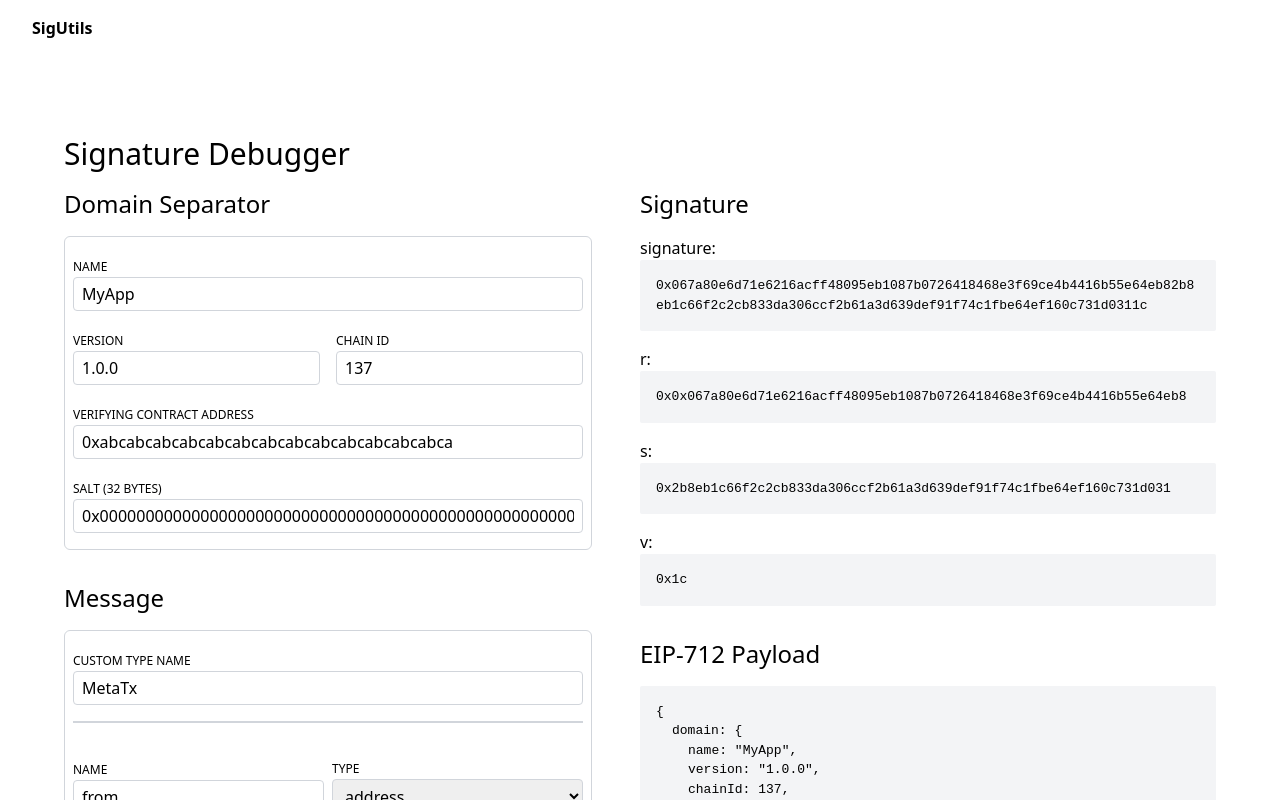
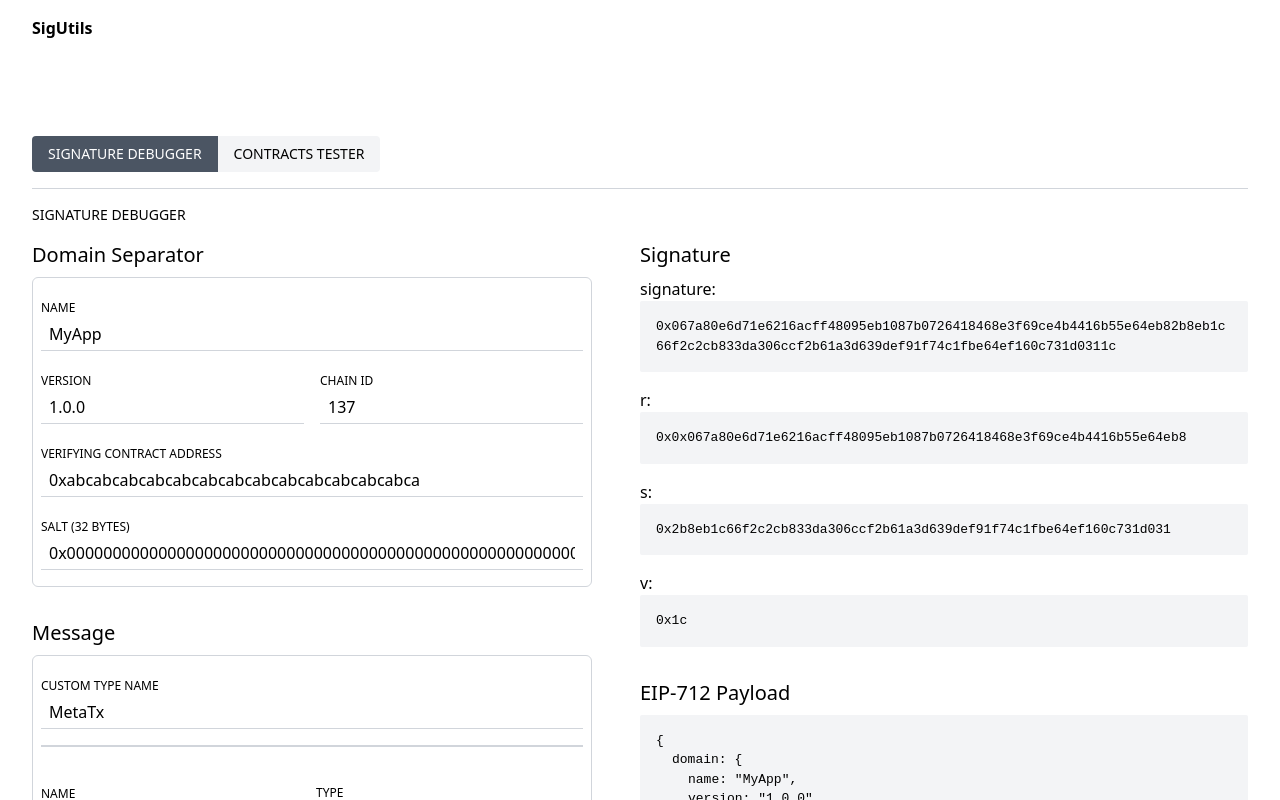
Before and after one commit to johnmosesman/signature-utils, a Next.js app: page / in a window 1280 px wide. Shown: the top 800 px of the page. Built offline with nearby package versions, Linux system fonts and the light colour scheme.

Commit message:
Header and panel switcher

```diff
--- /dev/null
+++ b/components/contract-tester.tsx
@@ -0,0 +1,88 @@
+import { useState } from "react";
+import { useABI } from "../lib/hooks/use-abi";
+
+const mUSDC_ADDRESS = "0xdd9185db084f5c4fff3b4f70e7ba62123b812226";
+
+const executeFunction = async (functionName: string) => {
+  console.log("functionName", functionName);
+  //
+};
+
+const contractAddressChanged = async (
+  e: React.ChangeEvent<HTMLInputElement>,
+  setContractAddress: Function
+) => {
+  e.preventDefault();
+
+  console.log("contractAddressChanged()");
+
+  const contractAddress = e.target.value;
+
+  if (!e.target.value) {
+    return;
+  }
+
+  setContractAddress(contractAddress);
+};
+
+const ContractTester = () => {
+  const [contractAddress, setContractAddress] = useState<string>(mUSDC_ADDRESS);
+
+  const abi = useABI(contractAddress);
+  const filteredABI = abi?.filter((item) => item.type === "function");
+
+  const [result, setResult] = useState<string>();
+
+  return (
+    <>
+      <div className="mb-8">
+        <h1 className="mb-4 text-sm uppercase">Contracts Tester</h1>
+
+        <form>
+          <label htmlFor="contractAddress">Contract Address</label>
+          <input
+            name="contractAddress"
+            type="text"
+            className="w-full rounded-sm border border-gray-400 py-1"
+            defaultValue={contractAddress}
+            onChange={(e) => contractAddressChanged(e, setContractAddress)}
+            placeholder="0xabcabcabcabcabcabcabcabcabcabcabcabcabca"
+          />
+        </form>
+      </div>
+
+      {result && (
+        <div className="mb-8">
+          <h1 className="mb-2 text-xl">Result</h1>
+        </div>
+      )}
+
+      <div className="mb-8">
+        <h1 className="mb-2 text-xl">ABI</h1>
+
+        <div className="bg-gray-100 p-4 rounded break-all">
+          {filteredABI &&
+            filteredABI.length > 0 &&
+            filteredABI.map((item, index) => {
+              return (
+                <div key={index} className="flex flex-row mb-4 items-center">
+                  <p className="mr-4 w-[75%]">{item.name}</p>
+
+                  <div className="flex justify-end w-[25%]">
+                    <button
+                      onClick={() => executeFunction(item.name)}
+                      className="rounded border border-gray-300 px-4 py-1"
+                    >
+                      Test
+                    </button>
+                  </div>
+                </div>
+              );
+            })}
+        </div>
+      </div>
+    </>
+  );
+};
+
+export default ContractTester;
--- a/components/domain-separator-builder.tsx
+++ b/components/domain-separator-builder.tsx
@@ -16,7 +16,6 @@ export default function DomainSeparatorBuilder({ domain, setDomain }: Props) {
               <input
                 name="name"
                 type="text"
-                className="w-full rounded-sm border border-gray-400 py-1"
                 defaultValue={domain?.name}
                 onChange={(e) => setDomain({ ...domain, name: e.target.value })}
                 placeholder="MyCoolApp"
@@ -29,7 +28,6 @@ export default function DomainSeparatorBuilder({ domain, setDomain }: Props) {
                 <input
                   name="version"
                   type="text"
-                  className="w-full rounded-sm border border-gray-400 py-1"
                   defaultValue={domain?.version}
                   onChange={(e) =>
                     setDomain({ ...domain, version: e.target.value })
@@ -43,7 +41,6 @@ export default function DomainSeparatorBuilder({ domain, setDomain }: Props) {
                 <input
                   name="chainId"
                   type="text"
-                  className="w-full rounded-sm border border-gray-400 py-1"
                   defaultValue={domain?.chainId}
                   onChange={(e) =>
                     setDomain({ ...domain, chainId: e.target.value })
@@ -60,7 +57,6 @@ export default function DomainSeparatorBuilder({ domain, setDomain }: Props) {
               <input
                 name="verifyingContract"
                 type="text"
-                className="w-full rounded-sm border border-gray-400 py-1"
                 defaultValue={domain?.verifyingContract}
                 onChange={(e) =>
                   setDomain({ ...domain, verifyingContract: e.target.value })
@@ -74,7 +70,6 @@ export default function DomainSeparatorBuilder({ domain, setDomain }: Props) {
               <input
                 name="salt"
                 type="text"
-                className="w-full rounded-sm border border-gray-400 py-1"
                 defaultValue={domain?.salt}
                 onChange={(e) => setDomain({ ...domain, salt: e.target.value })}
                 placeholder="0x0000000000000000000000000000000000000000000000000000000000000089"
--- a/components/header.tsx
+++ b/components/header.tsx
@@ -2,7 +2,7 @@ import Link from "next/link";
 
 export default function Header() {
   return (
-    <div className="flex flex-row items-center justify-between px-4 mt-4 md:px-8 ">
+    <div className="flex flex-row items-center justify-between px-4 mt-4 md:px-8">
       <Link href="/">
         <a className="font-semibold">SigUtils</a>
       </Link>
--- a/components/signature-debugger.tsx
+++ b/components/signature-debugger.tsx
@@ -50,27 +50,25 @@ export default function SignatureDebugger({
   const signatureResult = useSignature(data);
 
   return (
-    <main className="relative mx-auto mt-12 min-h-screen bg-white px-4 pb-12 md:px-8 lg:mt-24 lg:max-w-7xl ">
-      <h1 className="mb-4 text-3xl">Signature Debugger</h1>
+    <>
+      <h1 className="mb-4 text-sm uppercase">Signature Debugger</h1>
 
       <div className="lg:flex lg:flex-row lg:justify-between ">
         <div className="lg:mr-12 lg:w-1/2">
           <div className="mb-8">
-            <h2 className="mb-4 text-2xl">Domain Separator</h2>
+            <h2 className="mb-2 text-xl">Domain Separator</h2>
             <DomainSeparatorBuilder domain={domain} setDomain={setDomain} />
           </div>
 
           <div className="mb-8">
-            <h2 className="mb-4 text-2xl">Message</h2>
-
+            <h2 className="mb-2 text-xl">Message</h2>
             <MessageBuilder message={message} setMessage={setMessage} />
           </div>
         </div>
 
         <div className="lg:w-1/2">
           <div className="mb-8">
-            <h2 className="mb-4 text-2xl">Signature</h2>
-
+            <h2 className="mb-2 text-xl">Signature</h2>
             <SignaturePreview
               signatureResult={signatureResult}
               copyIcon={copyIcon}
@@ -79,7 +77,7 @@ export default function SignatureDebugger({
           </div>
 
           <div>
-            <h2 className="mb-4 text-2xl">EIP-712 Payload</h2>
+            <h2 className="mb-2 text-xl">EIP-712 Payload</h2>
 
             <PayloadPreview
               copyIcon={copyIcon}
@@ -89,6 +87,6 @@ export default function SignatureDebugger({
           </div>
         </div>
       </div>
-    </main>
+    </>
   );
 }
--- a/pages/index.tsx
+++ b/pages/index.tsx
@@ -1,5 +1,6 @@
 import type { NextPage } from "next";
 import { useState } from "react";
+import ContractTester from "../components/contract-tester";
 import SignatureDebugger from "../components/signature-debugger";
 import {
   DEFAULT_DOMAIN,
@@ -14,19 +15,47 @@ enum PanelType {
 }
 
 const Home: NextPage = () => {
-  // const [panel, setPanel] = useState<PanelType>(PanelType.SignatureDebugger);
+  const [panel, setPanel] = useState<PanelType>(PanelType.SignatureDebugger);
 
   const [domain, setDomain] = useState<EIP712Payload["domain"]>(DEFAULT_DOMAIN);
   const [message, setMessage] = useState<Message>(DEFAULT_MESSAGE);
 
   return (
     <main className="relative mx-auto mt-12 min-h-screen bg-white px-4 pb-12 md:px-8 lg:mt-24 lg:max-w-7xl ">
+      <div>
+        <button
+          onClick={() => setPanel(PanelType.SignatureDebugger)}
+          className={`px-4 py-2 rounded-tl rounded-bl bg-gray-100 text-sm uppercase ${
+            panel === PanelType.SignatureDebugger
+              ? "bg-gray-600 text-white"
+              : ""
+          }`}
+        >
+          Signature Debugger
+        </button>
+
+        <button
+          onClick={() => setPanel(PanelType.ContractTester)}
+          className={`px-4 py-2 rounded-tr rounded-br bg-gray-100 text-sm uppercase ${
+            panel === PanelType.ContractTester ? "bg-gray-600 text-white" : ""
+          }`}
+        >
+          Contracts Tester
+        </button>
+
+        <div className="border-t border-gray-300 my-4"></div>
+      </div>
+
+      {panel === PanelType.SignatureDebugger && (
         <SignatureDebugger
           domain={domain}
           setDomain={setDomain}
           message={message}
           setMessage={setMessage}
         />
+      )}
+
+      {panel === PanelType.ContractTester && <ContractTester />}
     </main>
   );
 };
--- a/styles/globals.css
+++ b/styles/globals.css
@@ -7,9 +7,9 @@ label {
 }
 
 input[type="text"] {
-  @apply w-full px-2 py-1 border border-gray-300 rounded;
+  @apply w-full px-2 py-1 border-b border-gray-300;
 }
 
 select {
-  @apply block w-full px-2 h-[35px] border border-gray-300 rounded;
+  @apply block w-full px-2 h-[35px] border-b border-gray-300;
 }
```
Lines whose indentation alone changed are shown as unchanged.
